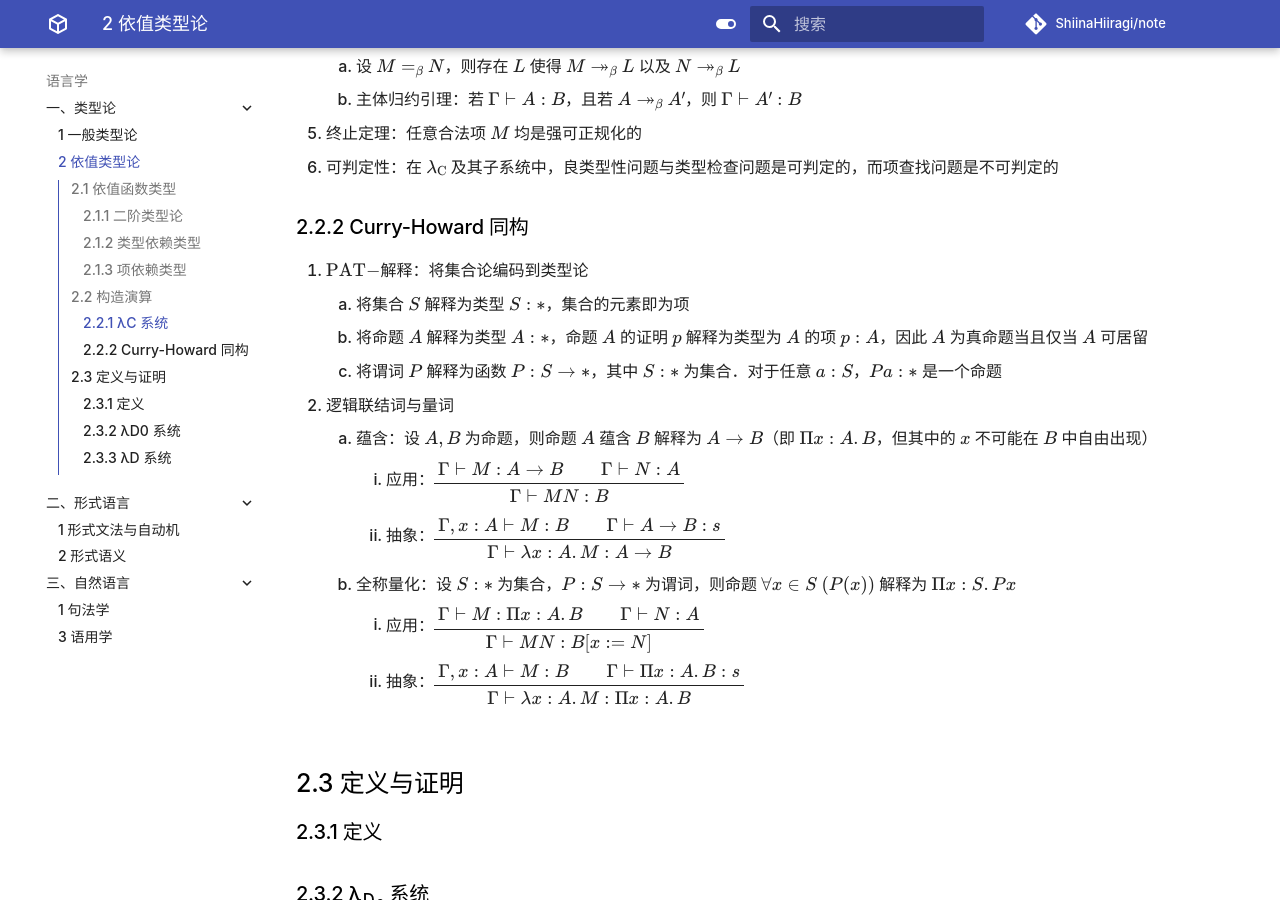
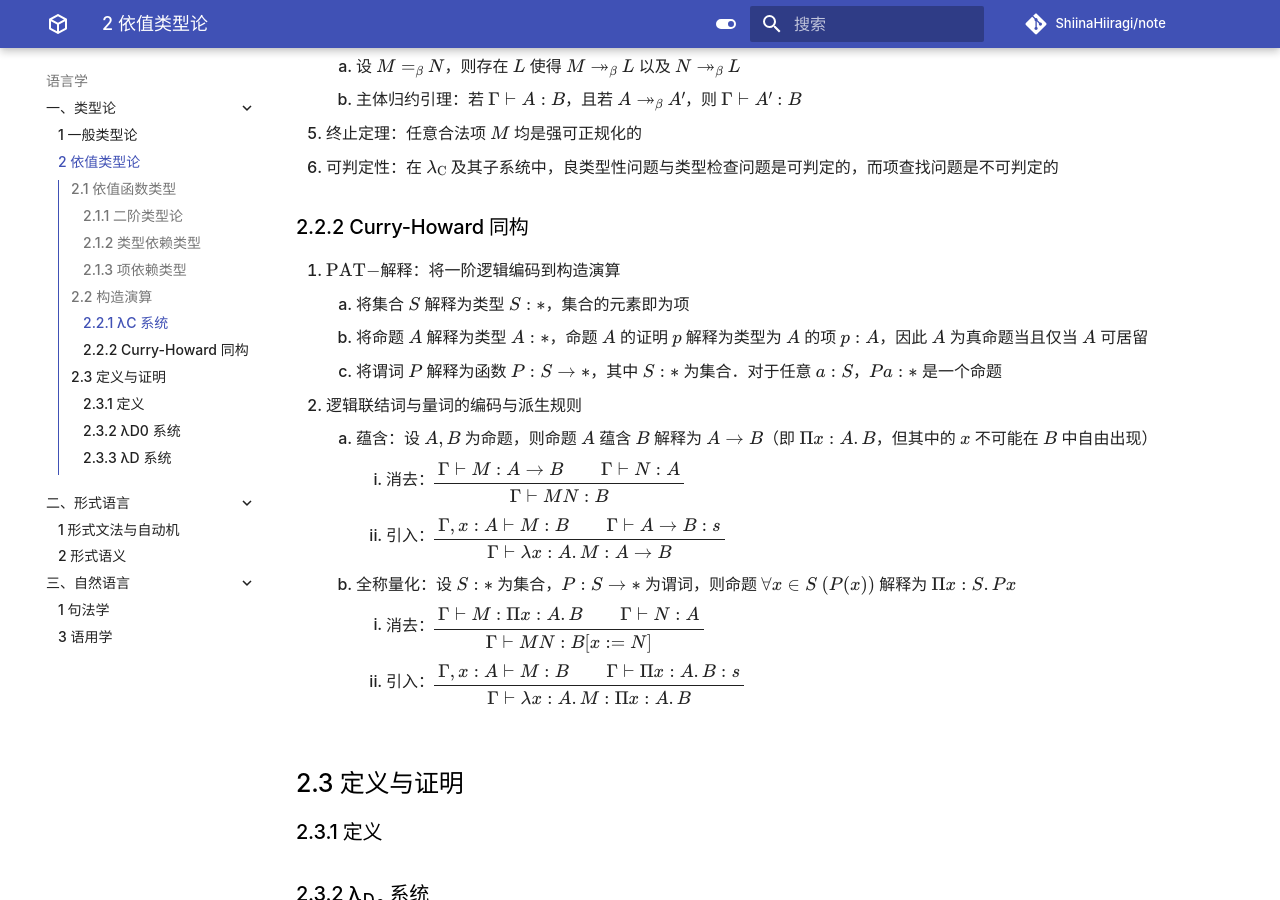
Before and after one commit to ShiinaHiiragi/note, an MkDocs documentation site: the page built from docs/lang/type/dep.md, in a window 1280 px wide and 900 px high, scrolled down 4560 px. Built offline with MkDocs 1.6.1 and Material for MkDocs 9.7.7, drawn with Linux system fonts in a browser that asks for light colours; comment, search, counter and statistics services are not loaded.

Commit message:
fix error

```diff
--- a/docs/lang/type/dep.md
+++ b/docs/lang/type/dep.md
@@ -135,17 +135,17 @@
 6. 可判定性：在 $\lambda_{\mathrm C}$ 及其子系统中，良类型性问题与类型检查问题是可判定的，而项查找问题是不可判定的
 
 ### 2.2.2 Curry-Howard 同构
-1. $\text{PAT}-$解释：将集合论编码到类型论
+1. $\text{PAT}-$解释：将一阶逻辑编码到构造演算
     1. 将集合 $S$ 解释为类型 $S: *$，集合的元素即为项
     2. 将命题 $A$ 解释为类型 $A: *$，命题 $A$ 的证明 $p$ 解释为类型为 $A$ 的项 $p: A$，因此 $A$ 为真命题当且仅当 $A$ 可居留
     3. 将谓词 $P$ 解释为函数 $P: S \to *$，其中 $S: *$ 为集合．对于任意 $a: S$，$Pa: *$ 是一个命题
-2. 逻辑联结词与量词
+2. 逻辑联结词与量词的编码与派生规则
     1. 蕴含：设 $A, B$ 为命题，则命题 $A$ 蕴含 $B$ 解释为 $A \to B$（即 $\Pi x: A. B$，但其中的 $x$ 不可能在 $B$ 中自由出现）
-        1. 应用：$\begin{prooftree} \AxiomC{\(\Gamma \vdash M: A \to B\)} \AxiomC{\(\Gamma \vdash N: A\)} \BinaryInfC{\(\Gamma \vdash MN: B\)} \end{prooftree}$
-        2. 抽象：$\begin{prooftree} \AxiomC{\(\Gamma, x: A \vdash M: B\)} \AxiomC{\(\Gamma \vdash A \to B: s\)} \BinaryInfC{\(\Gamma \vdash \lambda x: A. M: A \to B\)} \end{prooftree}$
+        1. 消去：$\begin{prooftree} \AxiomC{\(\Gamma \vdash M: A \to B\)} \AxiomC{\(\Gamma \vdash N: A\)} \BinaryInfC{\(\Gamma \vdash MN: B\)} \end{prooftree}$
+        2. 引入：$\begin{prooftree} \AxiomC{\(\Gamma, x: A \vdash M: B\)} \AxiomC{\(\Gamma \vdash A \to B: s\)} \BinaryInfC{\(\Gamma \vdash \lambda x: A. M: A \to B\)} \end{prooftree}$
     2. 全称量化：设 $S: *$ 为集合，$P: S \to *$ 为谓词，则命题 $\forall x \in S \ (P(x))$ 解释为 $\Pi x: S. Px$
-        1. 应用：$\begin{prooftree} \AxiomC{\(\Gamma \vdash M: \Pi x: A. B\)} \AxiomC{\(\Gamma \vdash N: A\)} \BinaryInfC{\(\Gamma \vdash MN: B[x := N]\)} \end{prooftree}$
-        2. 抽象：$\begin{prooftree} \AxiomC{\(\Gamma, x: A \vdash M: B\)} \AxiomC{\(\Gamma \vdash \Pi x: A. B: s\)} \BinaryInfC{\(\Gamma \vdash \lambda x: A. M: \Pi x: A. B\)} \end{prooftree}$
+        1. 消去：$\begin{prooftree} \AxiomC{\(\Gamma \vdash M: \Pi x: A. B\)} \AxiomC{\(\Gamma \vdash N: A\)} \BinaryInfC{\(\Gamma \vdash MN: B[x := N]\)} \end{prooftree}$
+        2. 引入：$\begin{prooftree} \AxiomC{\(\Gamma, x: A \vdash M: B\)} \AxiomC{\(\Gamma \vdash \Pi x: A. B: s\)} \BinaryInfC{\(\Gamma \vdash \lambda x: A. M: \Pi x: A. B\)} \end{prooftree}$
 
 ## 2.3 定义与证明
 ### 2.3.1 定义
```
Also changed, not shown: docs/intro/toc.md (+1 -1 lines), docs/lang/type/trans.md (+3 -0 lines), docs/logic/prf/prop.md (+1 -1 lines), docs/top/anly/geom.md (+1 -1 lines).
